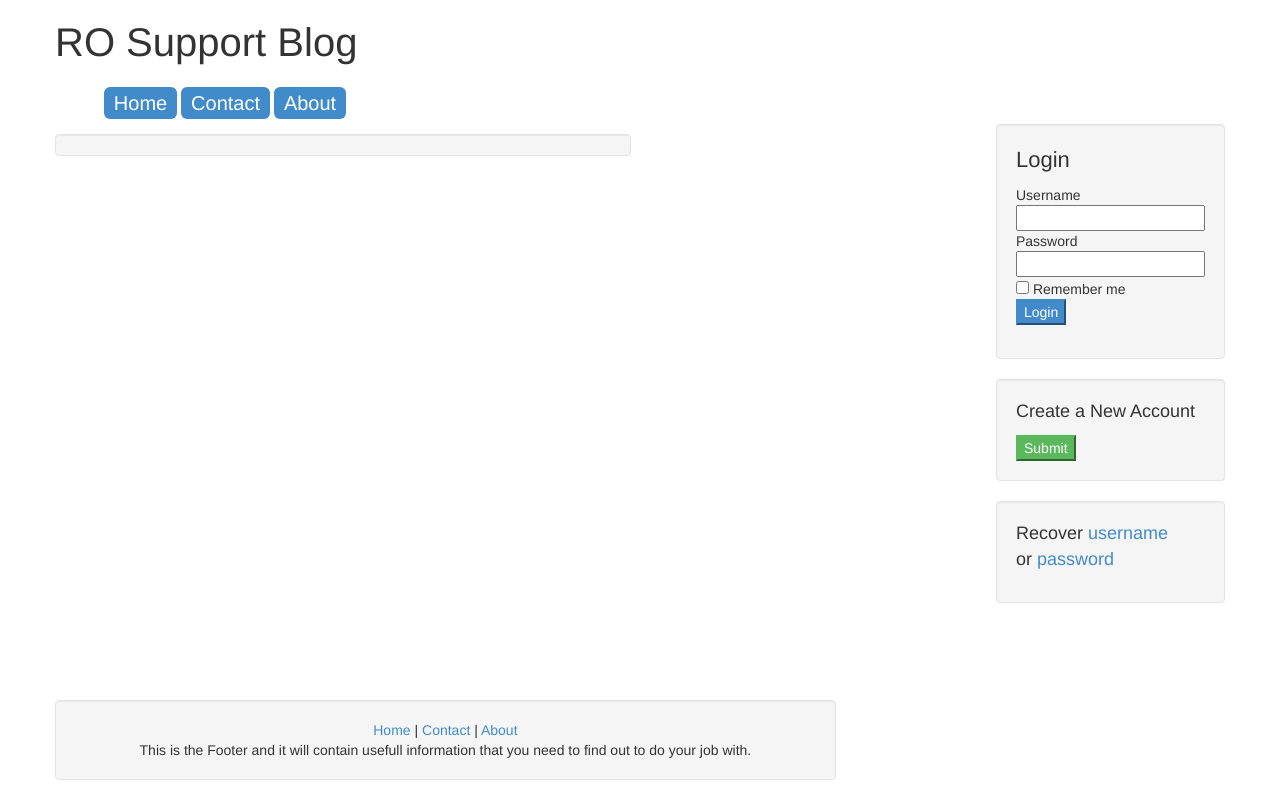
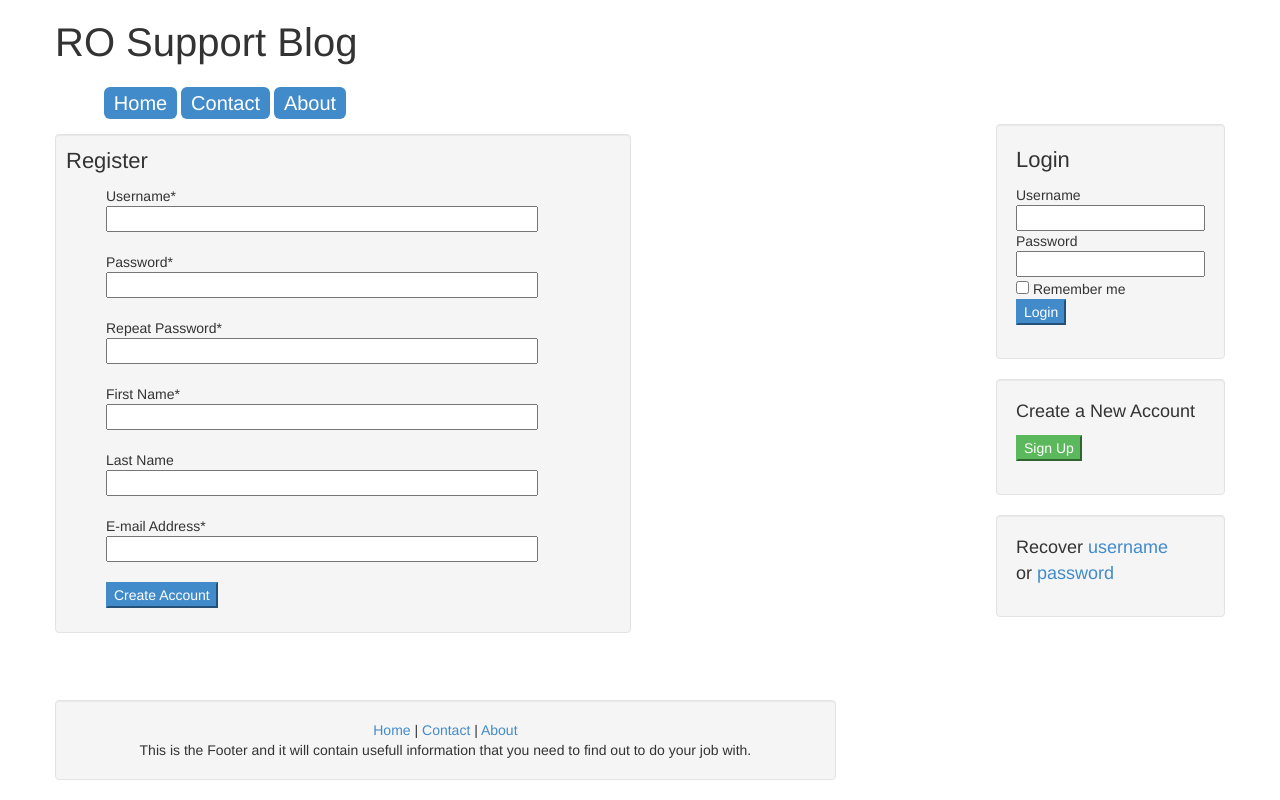
Before and after one commit to icozianu/Blog, a PHP site: page /signup.php in a window 1280 px wide. Run offline with PHP 8.4, Linux system fonts and the light colour scheme; some libraries are stand-ins or nearby versions.

Commit message:
Sign Up form

```diff
--- a/aside.php
+++ b/aside.php
@@ -4,18 +4,20 @@
 	<!--the box where the user can enter the credentials-->
 	<div class="form-horizontal well">
 		<p style="font-size:22px">Login</p>
-		<form  method="POST" action="signup.php"/>
+		<form  action="signin.php" method="POST">
 		Username<br/><input  type="text" name="username" value=""/><br/>
 		Password<br/><input type="password" name="password" value=""/><br/>
 		<input type="checkbox" name="remember" value=""> Remember me<br/>
 		<input id="buttons" class="button btn-primary" type="submit" name="submit" value="Login"/>
+		</form>
 	</div>
 
 	<!--the box for creating new accounts-->
 	<div class="form-horizontal well">
 		<p style="font-size:18px">Create a New Account</p>
-		<form action="signup.php" method="POST"/>
-		<input class="button btn-success" type="submit" value="Submit"/>
+		<form action="signup.php" method="POST">
+		<input class="button btn-success" type="submit" value="Sign Up"/>
+		</form>
 	</div>
 
 	<!--for short memory persons who forget their login credentials-->
--- /dev/null
+++ b/register.php
@@ -0,0 +1,13 @@
+<p style="font-size:22px">Register</p>
+<form style="font-size: 14px" action="signin.php" method="POST">
+	<ul>
+		<li>Username*</br><input  type="text" name="username" size="50"><br/><br/></li>
+		<li>Password*</br><input type="password" name="password" size="50"><br/><br/></li>
+		<li>Repeat Password*</br><input type="password" name="password_again" size="50"><br/><br/></li>
+		<li>First Name*</br><input type="text" name="first_name" size="50"><br/><br/></li>
+		<li>Last Name</br><input type="text" name="last_name" size="50"><br/><br/></li>
+		<li>E-mail Address*</br><input type="email" name="password" size="50"><br/><br/></li>
+		<li><input id="buttons" class="button btn-primary" type="submit" value="Create Account"/></li>
+	</ul>
+
+</form>
--- a/signup.php
+++ b/signup.php
@@ -3,7 +3,7 @@
 
 	<!-- the block where the latest posts are shown-->
 	<div id="blogpost" class="well">
-		<?php// include ('register.php');?>
+		<?php include ('register.php');?>
 	</div>
 
 
--- a/stylesheet.css
+++ b/stylesheet.css
@@ -66,3 +66,4 @@
 	position:fixed;
 	bottom:0;
 }
+ul li { list-style: none; }
```
